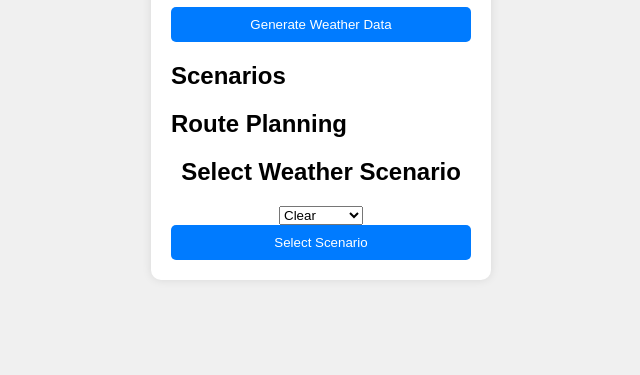
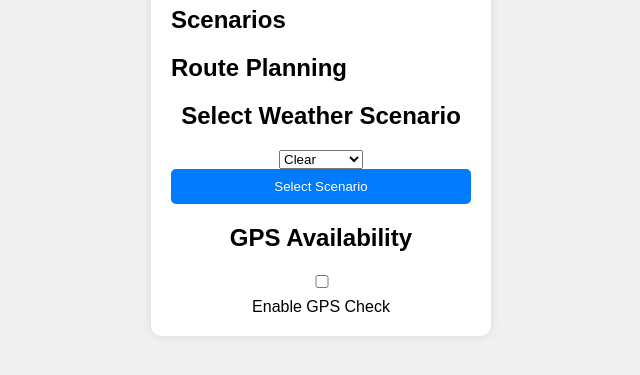
Before and after one commit to syedvahid12345/Flight_Navigation, a plain HTML site: page index.html in a window 1280 px wide. Shown: the part 349-724 px from the top of the page, without its empty margins (319-959 px from the left). Drawn offline with Linux system fonts and the light colour scheme.

Commit message:
index.html

```diff
--- a/index.html
+++ b/index.html
@@ -31,6 +31,12 @@
             </select>
             <button id="select-button">Select Scenario</button>
         </div>
+        <div>
+            <h2>GPS Availability</h2>
+            <label>
+                <input type="checkbox" id="gps-check"> Enable GPS Check
+            </label>
+        </div>
     </div>
     <script src="script.js"></script>
 </body>
```
